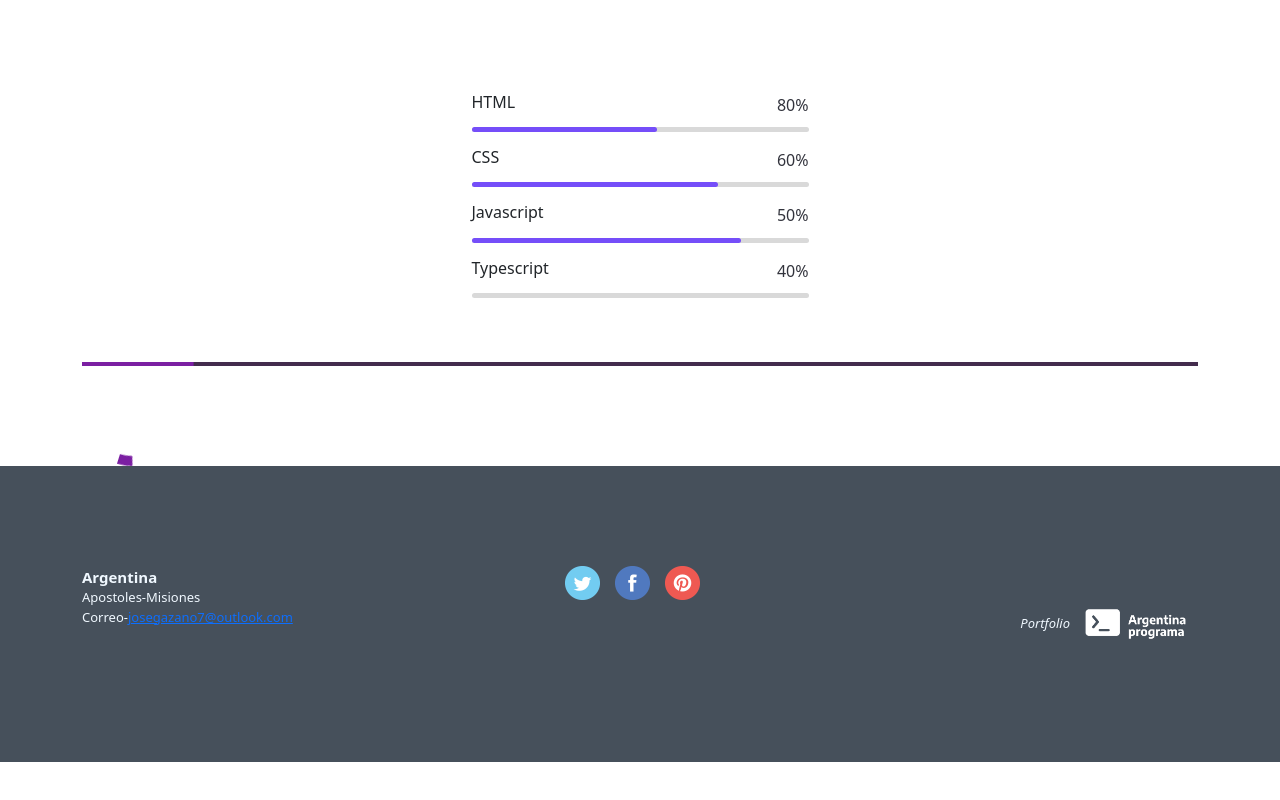
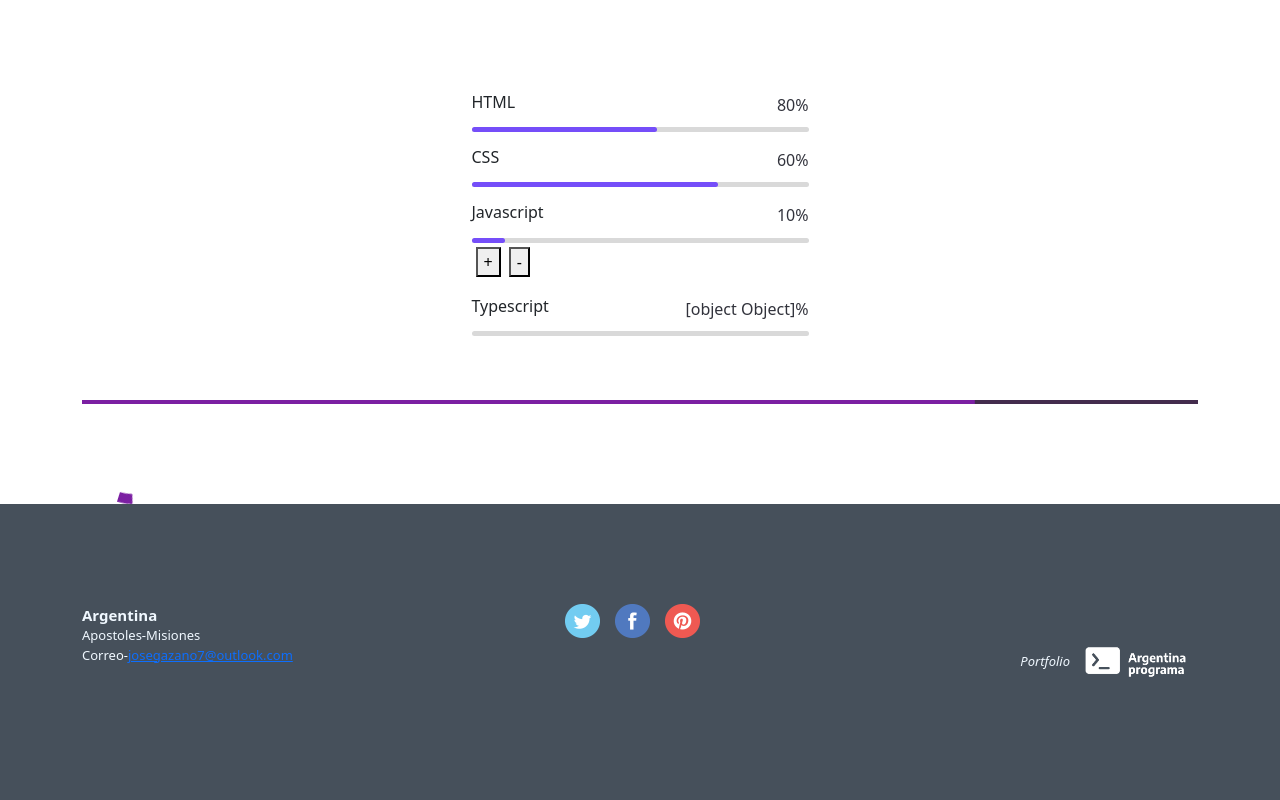
Before and after one commit to josegazano732/Angular-MiProyecto-AP, an Angular app: page / in a window 1280 px wide. Shown: the part 2708-3508 px from the top of the page. Before the commit the page ends 3470 px from the top, so only its background shows below. Built offline with nearby package versions, Linux system fonts and the light colour scheme.

Commit message:
Skill se agrego metodo JLG

```diff
--- a/src/app/componentes/hard-soft-skill/hard-soft-skill.component.html
+++ b/src/app/componentes/hard-soft-skill/hard-soft-skill.component.html
@@ -48,31 +48,41 @@
                     <h6 class="skill-title">Javascript</h6>
                     <div class="skill-percentage">
                         <div class="count-box counted">
-                            <span class="counter">50</span>
+                            <span class="counter">{{ java }}</span>
+                        </div>
+                        %
+                    </div>
+                </div>
+                <div class="">
+                    <div class="skill-bar">
+                        <div class="bar-inner">
+                            <div class="">
+                                <div class="bar progress-line" data-width="" style="width: {{ java }}%;"></div>
+                            </div>
+                        </div>
+                    </div>
+                    <div class="m-auto">
+                        <button class="m-1" (click)="acumular()">+</button>
+                        <button class="m-1">-</button>
+                    </div>
+                </div>
+            </div>
+
+            <!-- skill item -->
+            <div class="skill-item mt-25 m-3">
+                <div class="skill-header">
+                    <h6 class="skill-title">Typescript</h6>
+                    <div class="skill-percentage">
+                        <div class="count-box counted">
+                            <span class="counter">{{ porcentaje }}</span>
                         </div>
                         %
                     </div>
                 </div>
                 <div class="skill-bar">
                     <div class="bar-inner">
-                        <div class="bar progress-line" data-width="50" style="width: 80%;"></div>
-                    </div>
-                </div>
-            </div>
-            <!-- skill item -->
-            <div class="skill-item mt-25 m-3">
-                <div class="skill-header">
-                    <h6 class="skill-title">Typescript</h6>
-                    <div class="skill-percentage">
-                        <div class="count-box counted">
-                            <span class="counter">{{porcentaje}}</span>
-                        </div>
-                        %
-                    </div>
-                </div>
-                <div class="skill-bar">
-                    <div class="bar-inner">
-                        <div class="bar progress-line" data-width="90" [ngStyle]="{width: porcentaje}"></div>  <!--style="width: {{porcentaje}}%;"-->
+                        <div class="bar progress-line" data-width="90" [ngStyle]="{porcentaje}"></div>
+                        <!--style="width: {{porcentaje}}%;"-->
                     </div>
                 </div>
             </div>
@@ -83,3 +93,4 @@
 
     <mat-progress-bar mode="determinate" [value]="progreso"></mat-progress-bar>
     <mat-spinner></mat-spinner>
+</div>
--- a/src/app/componentes/hard-soft-skill/hard-soft-skill.component.ts
+++ b/src/app/componentes/hard-soft-skill/hard-soft-skill.component.ts
@@ -1,3 +1,4 @@
+import { style } from '@angular/animations';
 import { Component, OnInit } from '@angular/core';
 
 @Component({
@@ -7,8 +8,21 @@ import { Component, OnInit } from '@angular/core';
 })
 export class HardSoftSkillComponent implements OnInit {
 
-  progreso = 10;
-  porcentaje:number= 40;
+  progreso = 80;
+  valor=""
+  java = 10;
+  porcentaje = {
+    width:'60%'
+  }
+
+  acumular(){
+    if (this.java >= 100){
+      this.java = 10;
+      alert("Sobrepaso el maximo permitido");
+    }
+    this.java += 10;
+  }
+
 
   constructor() { }
 
```
